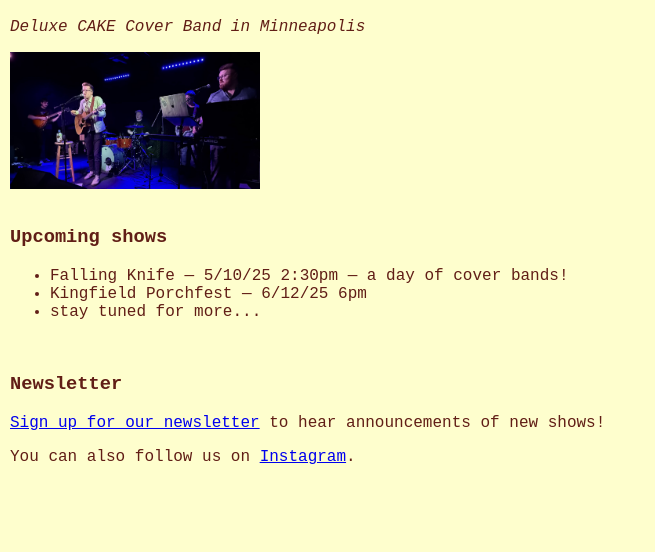
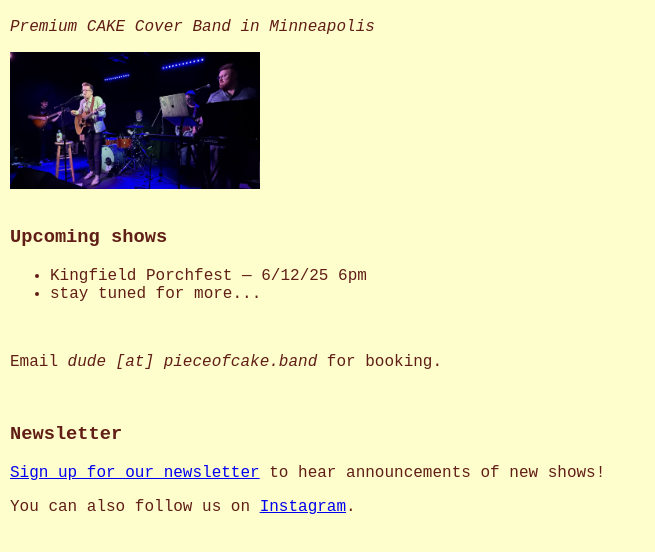
Before and after one commit to grahamearley/test3, a plain HTML site: page index.html in a window 1280 px wide. Shown: the part 50-602 px from the top of the page, without its empty margins (0-655 px from the left). Drawn offline with Linux system fonts and the light colour scheme.

Commit message:
Update index.html

```diff
--- a/index.html
+++ b/index.html
@@ -16,7 +16,7 @@
 
 <body>
 	<h1>Piece of Cake</h1>
-	<p><em>Deluxe CAKE Cover Band in Minneapolis</em></p>
+	<p><em>Premium CAKE Cover Band in Minneapolis</em></p>
 
 	<img src="band.jpg" width="250">
 
@@ -25,10 +25,13 @@
 
 	<h3>Upcoming shows</h3>
 	<ul>
-	<li>Falling Knife — 5/10/25 2:30pm — a day of cover bands!</li>
 	<li>Kingfield Porchfest — 6/12/25 6pm</li>
 	<li>stay tuned for more...</li>
 	</ul>
+
+	<br>
+
+	<p>Email <em>dude [at] pieceofcake.band</em> for booking.</p>
 
 	<br>
 
```
